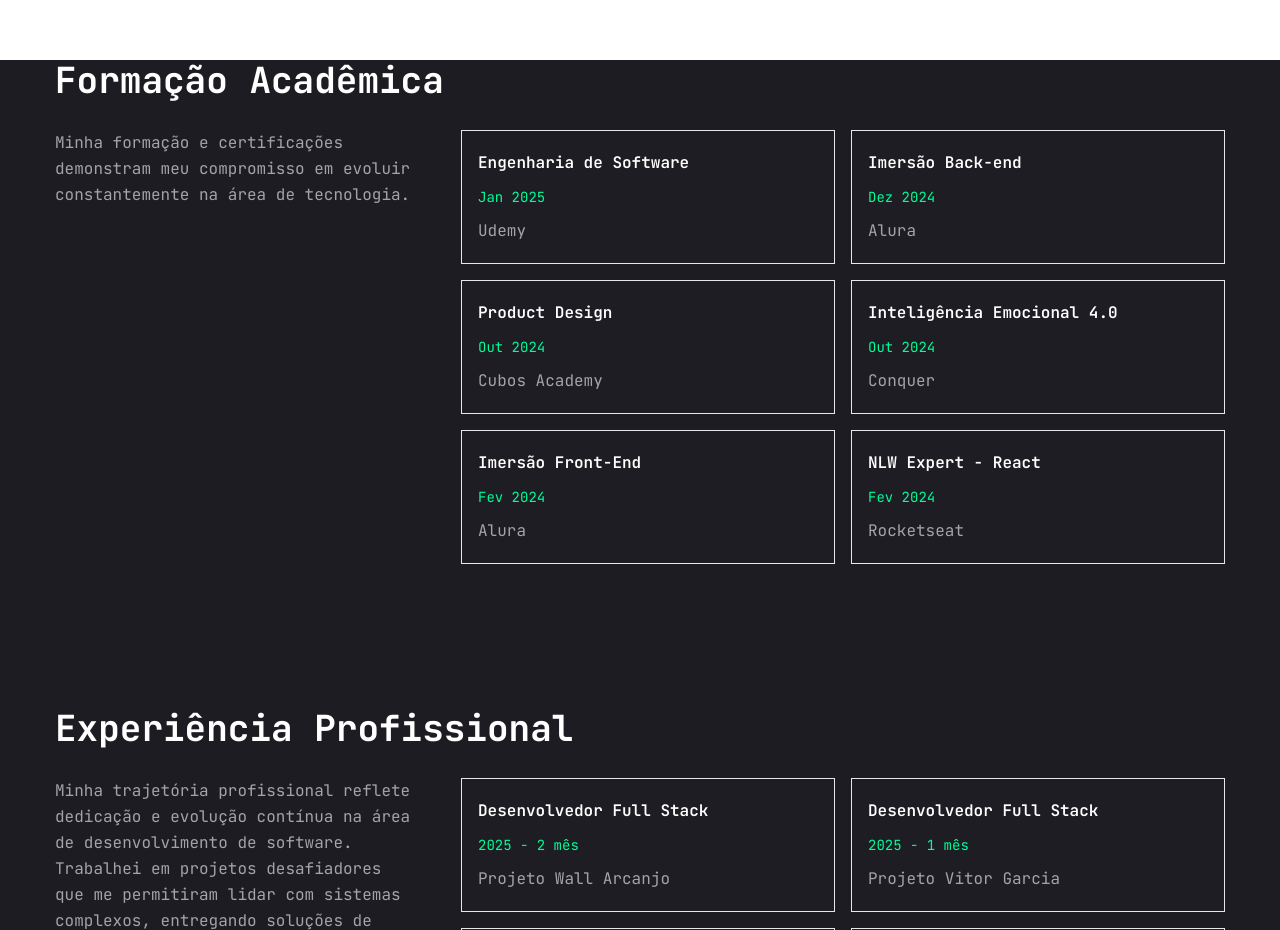
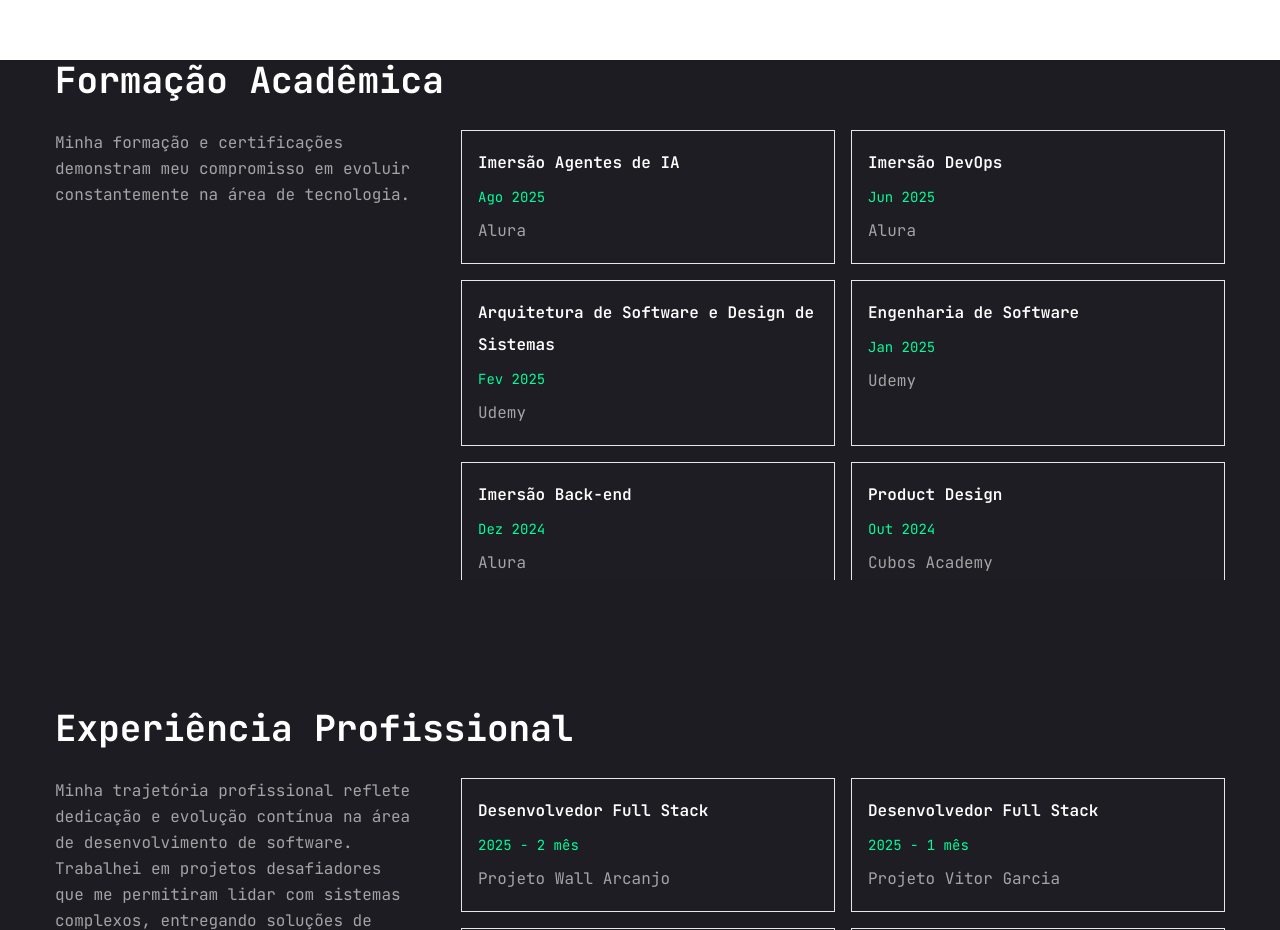
Before and after one commit to RafaaSousa/new-portfolio, a Next.js app: page / in a window 1280 px wide. Shown: the part 1540-2470 px from the top of the page. Built offline with nearby package versions, Linux system fonts and the light colour scheme.

Commit message:
feat(resume): add new education entries to education section

```diff
--- a/components/resume/EducationSection.jsx
+++ b/components/resume/EducationSection.jsx
@@ -9,6 +9,9 @@ const education = {
   description:
     "Minha formação e certificações demonstram meu compromisso em evoluir constantemente na área de tecnologia.",
   items: [
+    { institution: "Alura", degree: "Imersão Agentes de IA", duration: "Ago 2025" },
+    { institution: "Alura", degree: "Imersão DevOps", duration: "Jun 2025" },
+    { institution: "Udemy", degree: "Arquitetura de Software e Design de Sistemas", duration: "Fev 2025" },
     { institution: "Udemy", degree: "Engenharia de Software", duration: "Jan 2025" },
     { institution: "Alura", degree: "Imersão Back-end", duration: "Dez 2024" },
     { institution: "Cubos Academy", degree: "Product Design", duration: "Out 2024" },
```
